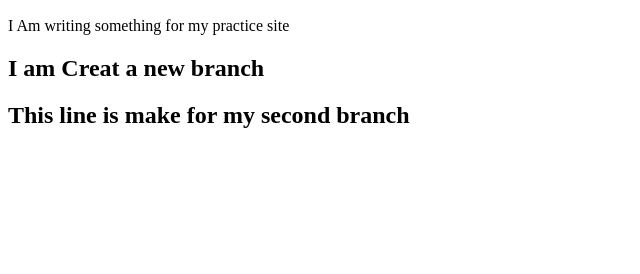
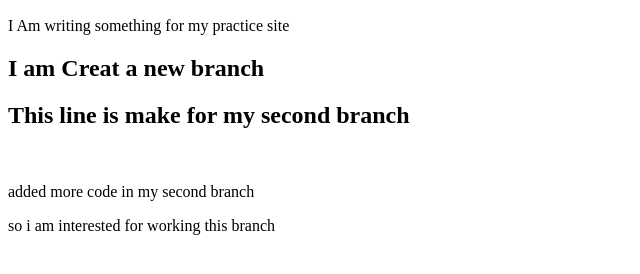
Before and after one commit to FakhruddinRiham/practice-site, a plain HTML site: page index.html in a window 1280 px wide. Shown: the part 110-384 px from the top of the page, without its empty margins (0-640 px from the left). Drawn offline with Linux system fonts and the light colour scheme.

Commit message:
adding more code

```diff
--- a/index.html
+++ b/index.html
@@ -12,5 +12,7 @@
     <h2>I am Creat a new branch</h2>
     <h2>This line is make for my second branch</h2>
     <img src="Photos/images.png" alt="">
+    <p>added more code in my second branch</p>
+    <p>so i am interested for working this branch</p>
 </body>
 </html>
```
